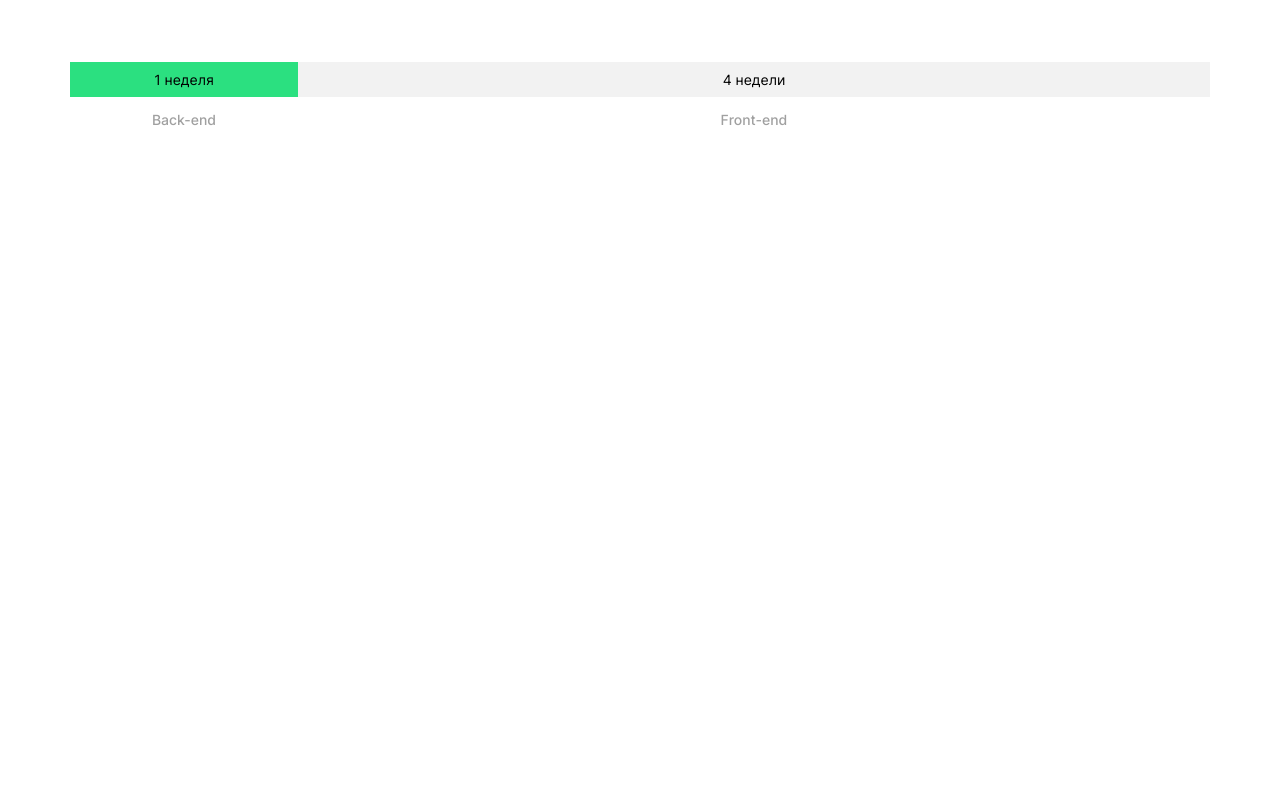
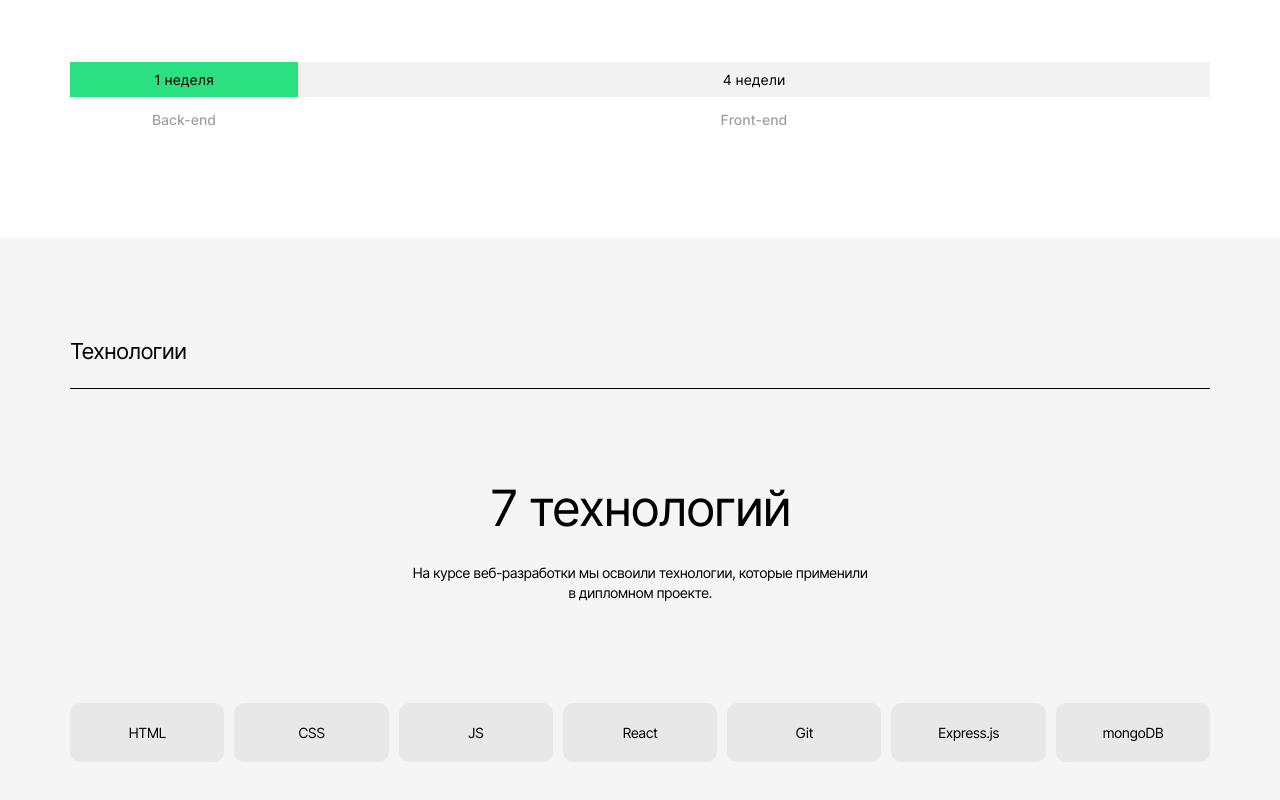
Before and after one commit to Karmyshkov/movies-explorer-frontend, a React (Create React App) app: page / in a window 1280 px wide. Shown: the part 862-1662 px from the top of the page. Before the commit the page ends 1100 px from the top, so only its background shows below. Built offline with nearby package versions, Linux system fonts and the light colour scheme.

Commit message:
added style for techs and refactoring

```diff
--- a/src/components/AboutProject/AboutProject.css
+++ b/src/components/AboutProject/AboutProject.css
@@ -1,5 +1,6 @@
 .about-project {
-  margin: 110px 0;
+  max-width: 1140px;
+  margin: 110px auto 110px;
 }
 
 .about-project__title {
--- a/src/components/App/App.css
+++ b/src/components/App/App.css
@@ -7,6 +7,4 @@
   -moz-text-size-adjust: 100%;
   box-sizing: border-box;
   min-height: 100vh;
-  max-width: 1140px;
-  margin: 0 auto;
 }
--- a/src/components/Header/Header.css
+++ b/src/components/Header/Header.css
@@ -1,9 +1,10 @@
 .header {
+  max-width: 1140px;
+  margin: 0 auto 20px;
   min-height: 74px;
   display: flex;
   justify-content: space-between;
   align-items: center;
-  margin-bottom: 20px;
 }
 
 .header__logo {
--- a/src/components/Main/Main.js
+++ b/src/components/Main/Main.js
@@ -1,11 +1,13 @@
 import { Promo } from "../Promo";
 import { AboutProject } from "../AboutProject";
+import { Techs } from "../Techs";
 
 export const Main = () => {
   return (
     <>
       <Promo />
       <AboutProject />
+      <Techs />
     </>
   );
 };
--- a/src/components/Promo/Promo.css
+++ b/src/components/Promo/Promo.css
@@ -1,4 +1,6 @@
 .promo {
+  max-width: 1140px;
+  margin: 0 auto;
   min-height: 493px;
   background-color: var(--bg-secondary);
   border-radius: 10px;
--- /dev/null
+++ b/src/components/Techs/Techs.css
@@ -0,0 +1,72 @@
+.techs {
+  padding: 100px 0;
+  background-color: var(--bg-secondary);
+}
+
+.techs__wrap {
+  max-width: 1140px;
+  margin: 0 auto;
+}
+
+.techs__title {
+  margin: 0;
+  max-width: 600px;
+  font-size: 22px;
+  color: var(--color-primary);
+  font-weight: 400;
+  line-height: 27px;
+  letter-spacing: -0.04em;
+  margin-bottom: 23px;
+}
+
+.techs__inner {
+  border-top: 1px solid var(--border);
+  display: flex;
+  flex-direction: column;
+  align-items: center;
+}
+
+.techs__headline {
+  margin: 0;
+  max-width: 600px;
+  font-size: 50px;
+  color: var(--color-primary);
+  font-weight: 400;
+  line-height: 58px;
+  letter-spacing: -0.04em;
+  text-align: center;
+  margin: 90px 0 26px;
+}
+
+.techs__subtitle {
+  margin: 0;
+  max-width: 460px;
+  font-size: 14px;
+  color: var(--color-primary);
+  font-weight: 400;
+  line-height: 20px;
+  letter-spacing: -0.04em;
+  text-align: center;
+  margin-bottom: 100px;
+}
+
+.techs__grid {
+  margin: 0;
+  padding: 0;
+  display: grid;
+  grid-template-columns: repeat(7, 1fr);
+  gap: 10px;
+}
+
+.techs__item {
+  list-style: none;
+  padding: 21px 0;
+  border-radius: 10px;
+  background-color: var(--bg-dark-grey);
+  text-align: center;
+  font-size: 14px;
+  color: var(--color-primary);
+  font-weight: 400;
+  line-height: 17px;
+  letter-spacing: -0.04em;
+}
--- a/src/components/Techs/Techs.js
+++ b/src/components/Techs/Techs.js
@@ -1,3 +1,27 @@
+import "./Techs.css";
+
 export const Techs = () => {
-  return <></>;
+  return (
+    <div className="techs">
+      <div className="techs__wrap">
+        <h2 className="techs__title">Технологии</h2>
+        <div className="techs__inner">
+          <h3 className="techs__headline">7 технологий</h3>
+          <p className="techs__subtitle">
+            На курсе веб-разработки мы освоили технологии, которые применили в дипломном
+            проекте.
+          </p>
+        </div>
+        <ul className="techs__grid">
+          <li className="techs__item">HTML</li>
+          <li className="techs__item">CSS</li>
+          <li className="techs__item">JS</li>
+          <li className="techs__item">React</li>
+          <li className="techs__item">Git</li>
+          <li className="techs__item">Express.js</li>
+          <li className="techs__item">mongoDB</li>
+        </ul>
+      </div>
+    </div>
+  );
 };
--- a/src/variables/variables.css
+++ b/src/variables/variables.css
@@ -5,6 +5,7 @@
   --bg-primary: #2be080;
   --bg-secondary: #f5f5f5;
   --bg-third: #f2f2f2;
+  --bg-dark-grey: #e8e8e8;
   --bg-link: #e8e8e8;
   --border: #000;
 }
```
